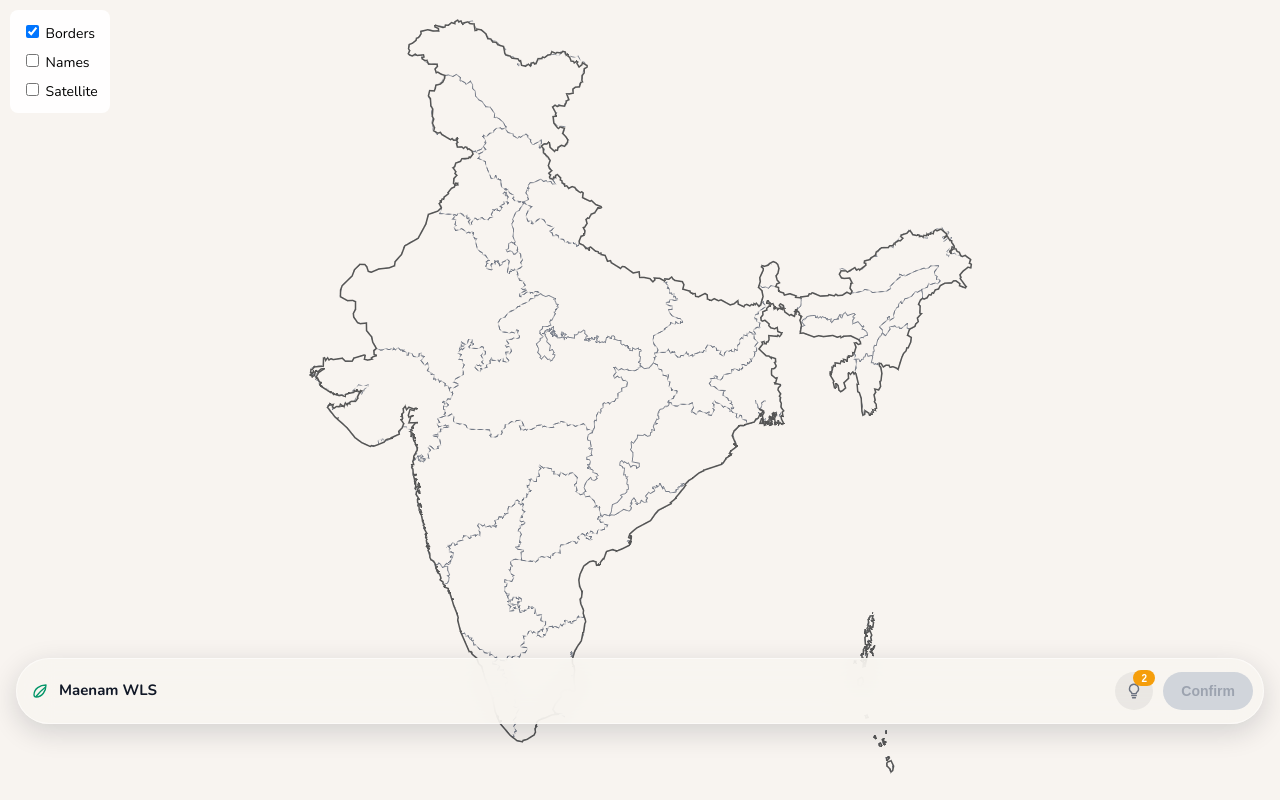
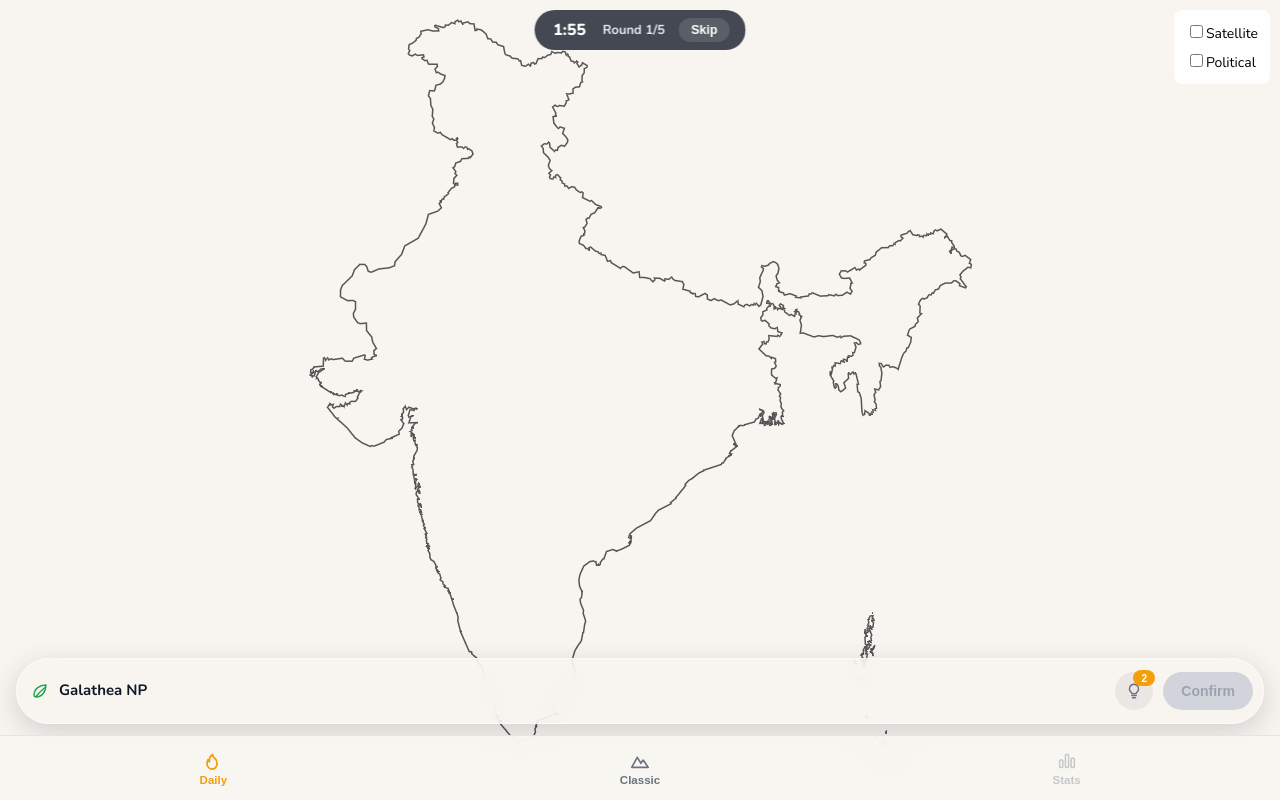
Before and after one commit to vicharashala-ui/ecoguesser, a React (Vite) app: page / in a window 1280 px wide. Built offline with nearby package versions, Linux system fonts and the light colour scheme; no server answers.

Commit message:
upto Daily challenge.css

```diff
--- a/src/App.jsx
+++ b/src/App.jsx
@@ -1,5 +1,7 @@
 import { useState, useEffect, useRef } from 'react';
 import ClassicMap from './components/ClassicMap.jsx';
+import { DailyMap } from './components/DailyMap.jsx';
+import BottomNav from './components/BottomNav.jsx';
 
 const screenStyle = {
   display: 'flex',
@@ -25,7 +27,26 @@
 export default function App() {
   const [allSites, setAllSites] = useState([]);
   const [sitesError, setSitesError] = useState(false);
-  const mapRef = useRef(null);
+
+  // Section 4's tab-switching machinery. classicEverActivated is a ref (not
+  // state) deliberately -- per spec, so flipping it doesn't cost a second
+  // render; by the time switchTab's setActiveTab triggers the real render,
+  // the ref is already true and ClassicMap mounts in that same pass.
+  const classicEverActivated = useRef(false);
+  const [activeTab, setActiveTab] = useState('daily');
+  const classicMapRef = useRef(null);
+  const dailyMapRef = useRef(null);
+
+  function switchTab(newTab) {
+    if (newTab === 'classic') classicEverActivated.current = true;
+    setActiveTab(newTab);
+    // Neither map redraws its canvas while display:none, so each becomes
+    // mis-sized the moment it's shown again unless resized post-switch.
+    requestAnimationFrame(() => {
+      if (newTab === 'classic' && classicMapRef.current) classicMapRef.current.resize();
+      if (newTab === 'daily' && dailyMapRef.current) dailyMapRef.current.resize();
+    });
+  }
 
   function loadSites() {
     import('./data/protected-areas.json')
@@ -66,7 +87,23 @@
 
   return (
     <div style={{ position: 'relative', width: '100vw', height: '100vh' }}>
-      <ClassicMap mapRef={mapRef} sites={allSites} style={{ position: 'absolute', inset: 0 }} />
+      {/* DailyMap mounts immediately (Section 4: "DailyMap mounted
+          immediately"); ClassicMap only after its tab is first activated,
+          and both stay mounted afterward -- display:none, not unmount, so
+          MapLibre never recreates its WebGL context on every tab switch. */}
+      {classicEverActivated.current && (
+        <ClassicMap
+          mapRef={classicMapRef}
+          sites={allSites}
+          style={{ position: 'absolute', inset: 0, display: activeTab === 'classic' ? 'block' : 'none' }}
+        />
+      )}
+      <DailyMap
+        mapRef={dailyMapRef}
+        sites={allSites}
+        style={{ position: 'absolute', inset: 0, display: activeTab === 'daily' ? 'block' : 'none' }}
+      />
+      <BottomNav activeTab={activeTab} onTabChange={switchTab} />
     </div>
   );
 }
--- /dev/null
+++ b/src/components/BottomNav.css
@@ -0,0 +1,55 @@
+/* src/components/BottomNav.css */
+/*
+  Palette matches BottomCard.css/DailyMap.css: #f59e0b amber for the active
+  tab (Section 8: "active tab: amber #f59e0b, scaled icon"), #6b7280 gray
+  inactive, same Nunito stack and frosted-glass treatment as the rest of the
+  floating UI.
+
+  Height equals --eg-nav-height, now a real var defined in index.css's :root
+  (64px) -- previously that number only existed as the fallback in
+  BottomCard.css's and DailyMap.css's own bottom-offset calc(), with no
+  single source of truth. This bar's actual height must stay in sync with
+  that var or the bottom-card/loading-pill clearance breaks.
+*/
+
+.eg-bottom-nav {
+  position: fixed;
+  left: 0;
+  right: 0;
+  bottom: 0;
+  z-index: 40;
+  height: var(--eg-nav-height, 64px);
+  padding-bottom: env(safe-area-inset-bottom, 0px);
+  display: flex;
+  background: rgba(248, 246, 241, 0.94);
+  backdrop-filter: blur(16px) saturate(140%);
+  -webkit-backdrop-filter: blur(16px) saturate(140%);
+  border-top: 1px solid rgba(17, 24, 39, 0.08);
+  font-family: 'Nunito', 'Segoe UI', sans-serif;
+}
+
+.eg-nav-tab {
+  flex: 1;
+  display: flex;
+  flex-direction: column;
+  align-items: center;
+  justify-content: center;
+  gap: 2px;
+  border: none;
+  background: none;
+  color: #6b7280;
+  font-size: 11.5px;
+  font-weight: 700;
+  cursor: pointer;
+  transition: color 0.15s ease, transform 0.15s ease;
+}
+
+.eg-nav-tab:disabled {
+  opacity: 0.35;
+  cursor: not-allowed;
+}
+
+.eg-nav-tab-active {
+  color: #f59e0b;
+  transform: translateY(-1px);
+}
--- /dev/null
+++ b/src/components/BottomNav.jsx
@@ -0,0 +1,84 @@
+// src/components/BottomNav.jsx
+//
+// Section 8's bottom tab bar: [fire] Daily | [mountain] Classic | [chart] Stats.
+// Active-tab amber (#f59e0b) + scaled icon, per spec.
+//
+// Stats has no screen yet (STATS_VIEW isn't built), so its tab is disabled --
+// same disabled + title="Coming soon" pattern BottomCard.jsx already uses for
+// "Play Trivia". Swap `disabled` for a real onClick once Stats exists; the
+// markup below won't need to change.
+//
+// Icons match BottomCard.jsx's inline-SVG convention (currentColor,
+// viewBox 0 0 24 24, stroke-based, no fill) rather than a second icon style
+// or an npm icon-library dependency.
+
+import './BottomNav.css';
+
+function IconFire({ size = 22 }) {
+  return (
+    <svg width={size} height={size} viewBox="0 0 24 24" fill="none" aria-hidden="true">
+      <path
+        d="M12 21c-3.5 0-6-2.2-6-5.6 0-2 1-3.6 1-3.6s.4 1.4 1.4 2c-.3-2.6.6-5.4 3-7.3.4 1.8 1.3 2.8 2.3 3.7 1.7 1.5 2.3 3.1 2.3 5.2 0 3.4-2.5 5.6-4 5.6Z"
+        stroke="currentColor" strokeWidth="1.8" strokeLinejoin="round"
+      />
+    </svg>
+  );
+}
+
+function IconMountain({ size = 22 }) {
+  return (
+    <svg width={size} height={size} viewBox="0 0 24 24" fill="none" aria-hidden="true">
+      <path
+        d="M3 19 9 8l4 6.5L15.5 11 21 19H3Z"
+        stroke="currentColor" strokeWidth="1.8" strokeLinejoin="round"
+      />
+    </svg>
+  );
+}
+
+function IconChart({ size = 22 }) {
+  return (
+    <svg width={size} height={size} viewBox="0 0 24 24" fill="none" aria-hidden="true">
+      <rect x="4" y="11" width="3.5" height="8" rx="1" stroke="currentColor" strokeWidth="1.6" />
+      <rect x="10.25" y="5" width="3.5" height="14" rx="1" stroke="currentColor" strokeWidth="1.6" />
+      <rect x="16.5" y="9" width="3.5" height="10" rx="1" stroke="currentColor" strokeWidth="1.6" />
+    </svg>
+  );
+}
+
+const TABS = [
+  { id: 'daily', label: 'Daily', Icon: IconFire },
+  { id: 'classic', label: 'Classic', Icon: IconMountain },
+];
+
+export default function BottomNav({ activeTab, onTabChange }) {
+  return (
+    <nav className="eg-bottom-nav" aria-label="Game mode">
+      {TABS.map(({ id, label, Icon }) => {
+        const active = activeTab === id;
+        return (
+          <button
+            key={id}
+            type="button"
+            className={`eg-nav-tab${active ? ' eg-nav-tab-active' : ''}`}
+            aria-current={active ? 'page' : undefined}
+            onClick={() => onTabChange(id)}
+          >
+            <Icon size={active ? 24 : 22} />
+            <span>{label}</span>
+          </button>
+        );
+      })}
+      <button
+        type="button"
+        className="eg-nav-tab"
+        disabled
+        title="Coming soon"
+        aria-label="Stats - coming soon"
+      >
+        <IconChart size={22} />
+        <span>Stats</span>
+      </button>
+    </nav>
+  );
+}
--- a/src/index.css
+++ b/src/index.css
@@ -1,6 +1,13 @@
 @import '@fontsource/nunito/400.css';
 @import '@fontsource/nunito/700.css';
 @import '@fontsource/nunito/800.css';
+
+:root {
+  /* Real source of truth for BottomNav's height -- BottomCard.css and
+     DailyMap.css both reference this var (with the same 64px fallback) to
+     clear the nav bar, but neither previously had a real value to read. */
+  --eg-nav-height: 64px;
+}
 
 body {
   margin: 0;
```
